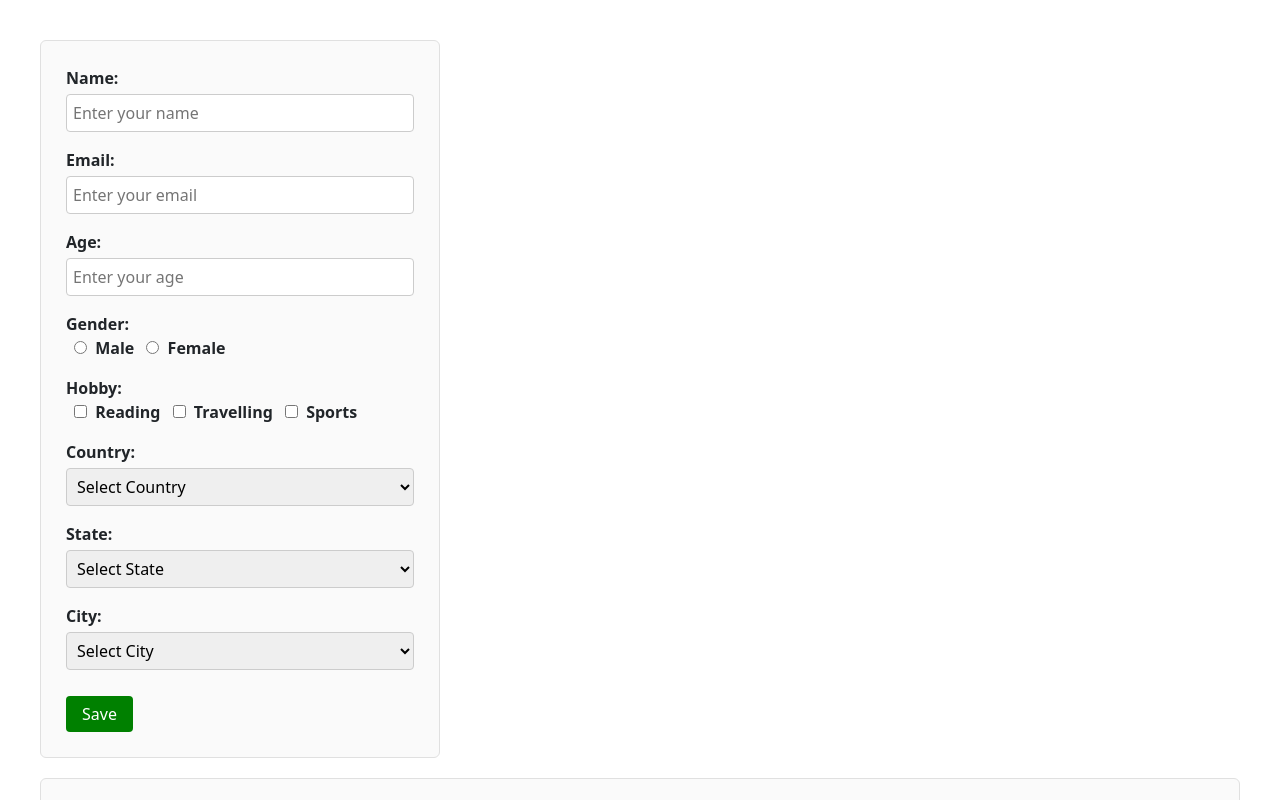
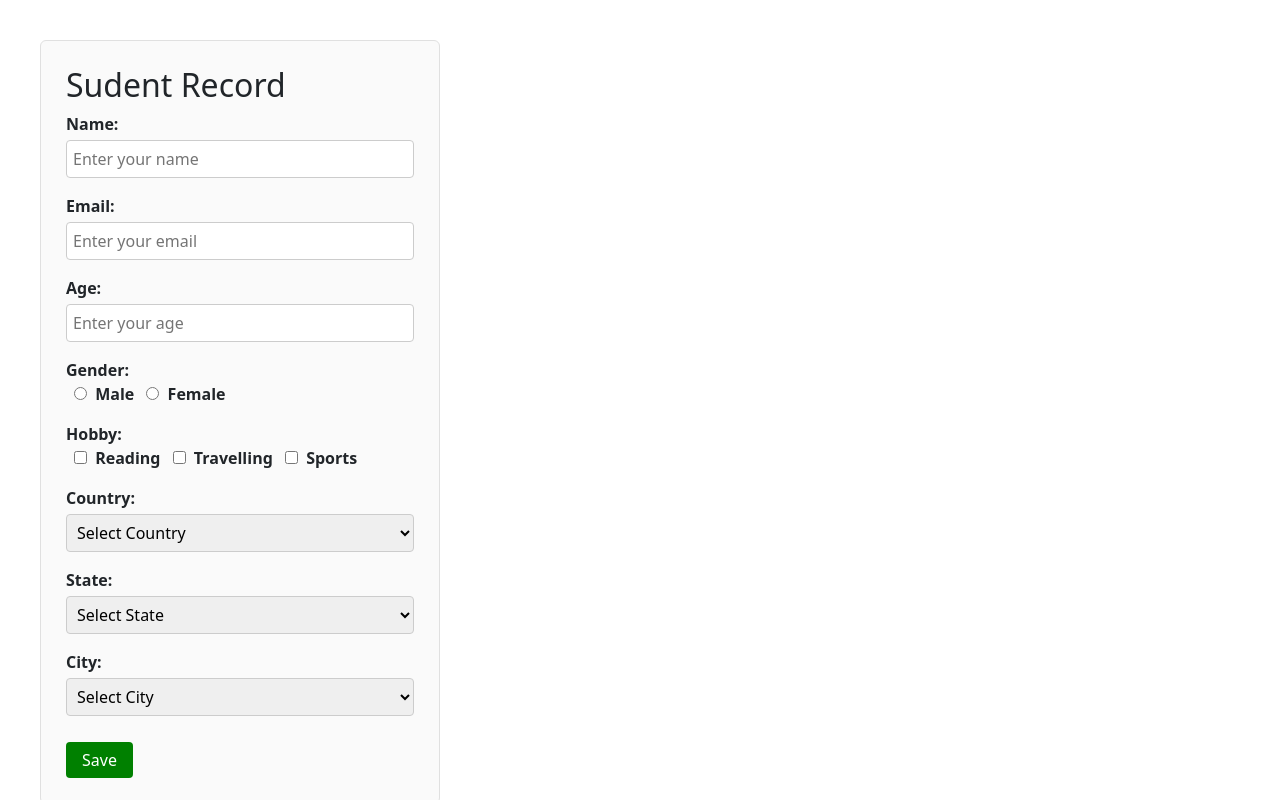
Before and after one commit to gopal6354/html-curd-project, a plain HTML site: page index.html in a window 1280 px wide. Shown: the top 800 px of the page. Drawn offline with nearby package versions, Linux system fonts and the light colour scheme.

Commit message:
Update index.html
add h2 tag

```diff
--- a/index.html
+++ b/index.html
@@ -16,7 +16,7 @@
     <div class="container-fluid">
         <div class="row">
             <div class="col">
-
+                <h2>Sudent Record</h2>
                 <form id="regForm" action="">
                     <p>
                         <label for="name">Name:</label>
```
